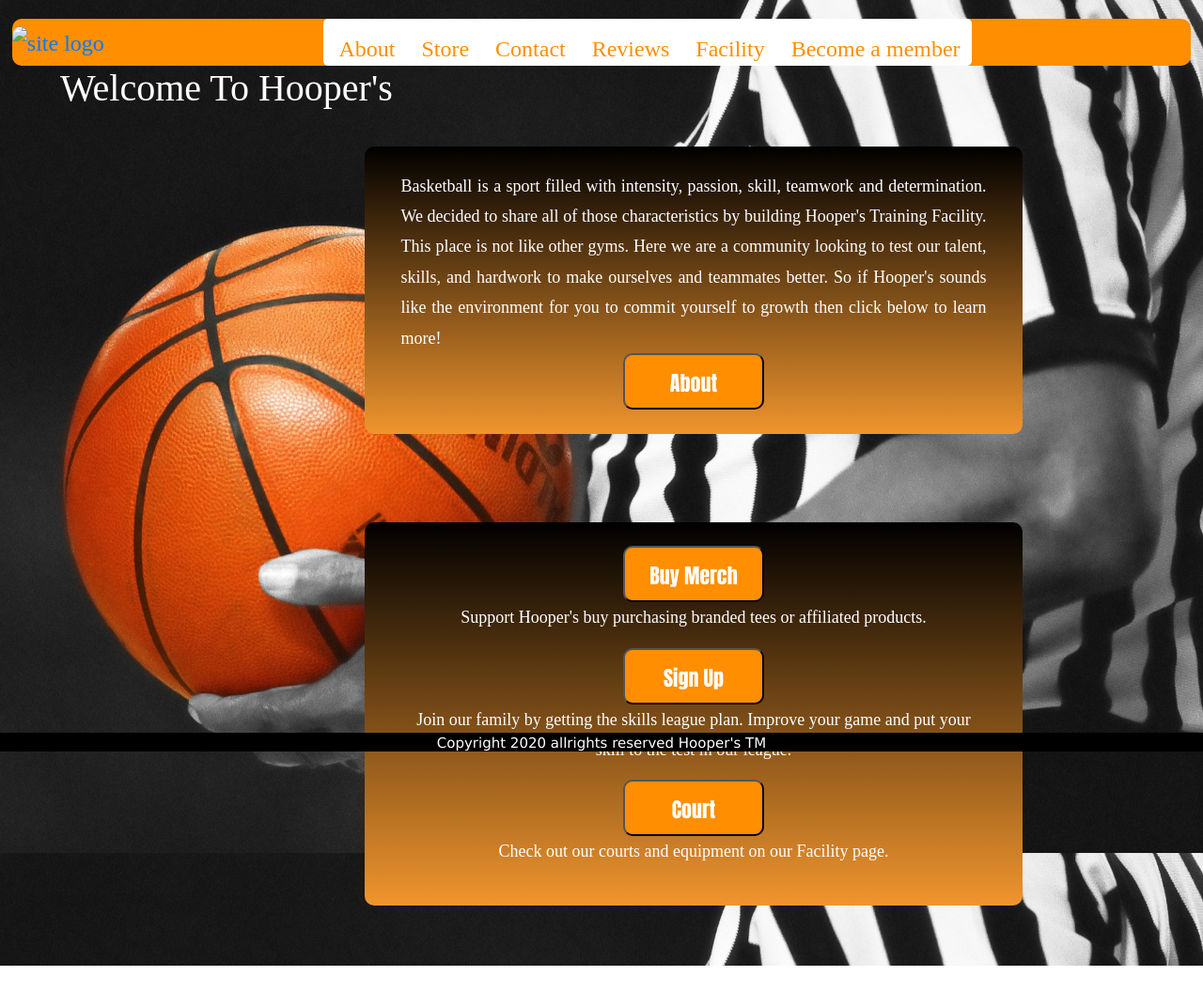
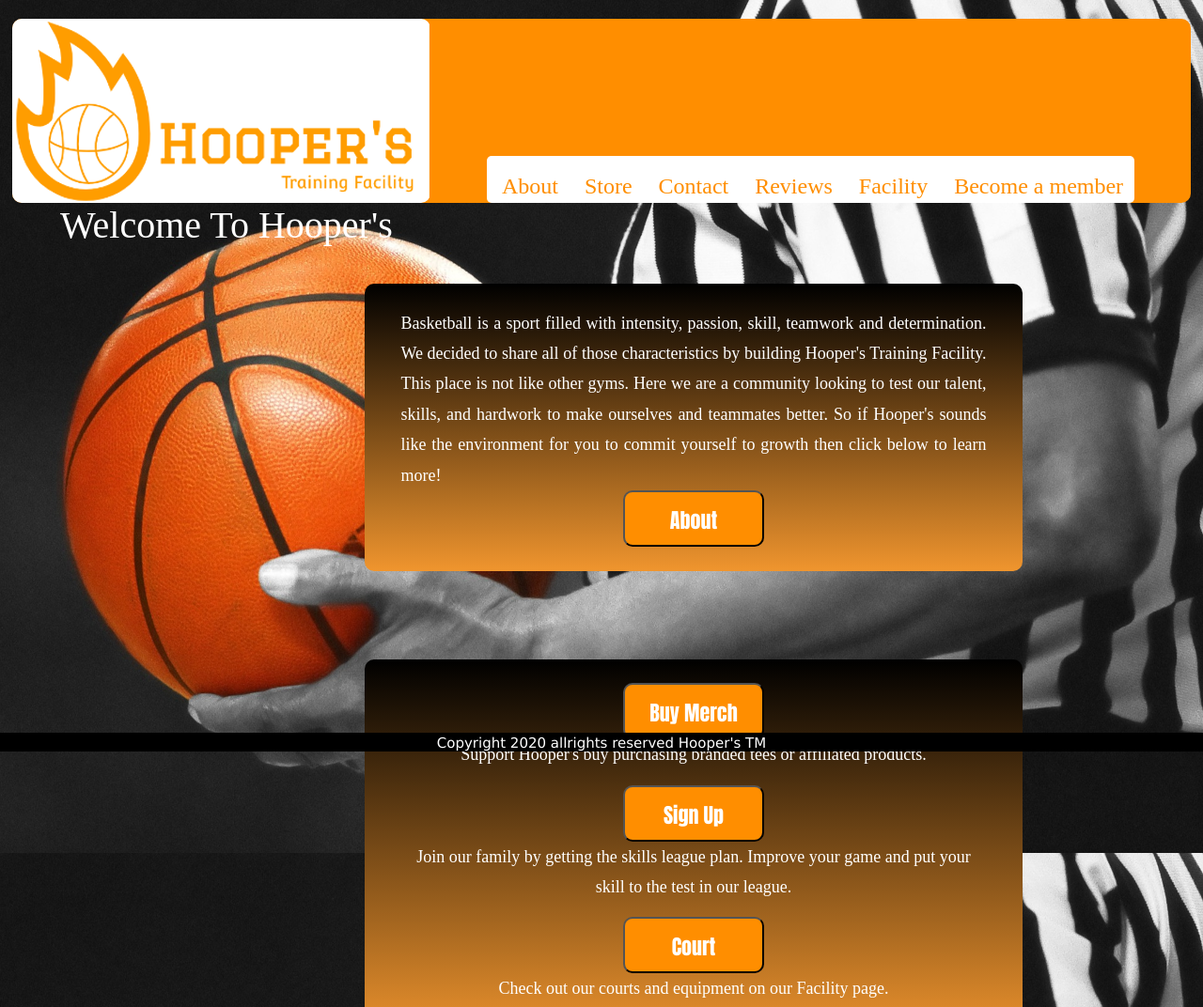
Before and after one commit to connorlewis128/hoopers, a plain HTML site: page index.html in a window 1280 px wide. Shown: the top 1072 px of the page at 94% size. Before the commit the page ends 1028 px from the top, so only its background shows below. Drawn offline with Linux system fonts and the light colour scheme; a script that the page names is missing.

Commit message:
Update index.html

```diff
--- a/index.html
+++ b/index.html
@@ -34,7 +34,7 @@ Girls
 <body class="home" style="padding-top: 20px">
 <nav class=" navbar-expand-lg navbar-light ">
   <button class="navbar-toggler" type="button" data-toggle="collapse" data-target="#navbarSupportedContent1" aria-controls="navbarSupportedContent1" aria-expanded="false" aria-label="Toggle navigation"> <span class="navbar-toggler-icon"></span> </button>
-  <div class="collapse navbar-collapse" id="navbarSupportedContent1"> <a href="index.html"><img src="../website/Images/site images/hoopers logo.png" alt="site logo" class="navimg"></a>
+  <div class="collapse navbar-collapse" id="navbarSupportedContent1"> <a href="index.html"><img src="../hoopers/Images/site images/hoopers logo.png" alt="site logo" class="navimg"></a>
     <ul class=" nav navbar-nav navList  mrauto ">
       <li class="navListItem active"><a class="navListItemLink" href="about.html">About</a> </li>
       <li class="navListItem active"><a class="navListItemLink" href="Store.html">Store</a> </li>
```
